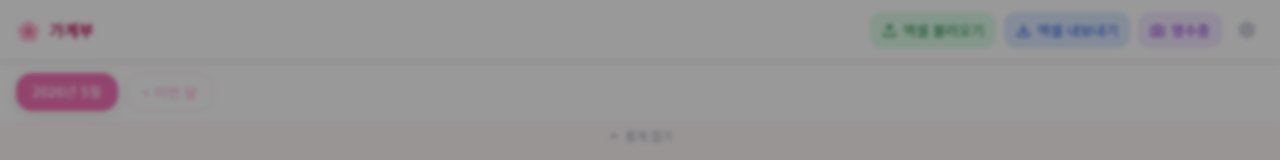
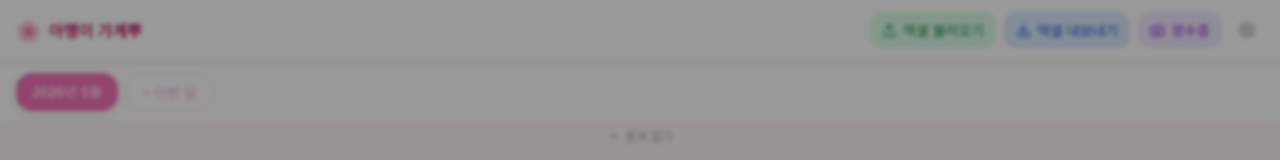
Before and after one commit to ayay11988/budget-app, a Next.js app: page / in a window 1280 px wide. Shown: the top 160 px of the page. Built offline with nearby package versions, Linux system fonts and the light colour scheme.

Commit message:
🌸 타이틀 변경: 아맹이 가계뿌

```diff
--- a/app/layout.tsx
+++ b/app/layout.tsx
@@ -6,7 +6,7 @@ import type { Metadata } from 'next';
 import './globals.css';
 
 export const metadata: Metadata = {
-  title: '🌸 수학강사 가계부',
+  title: '🌸 아맹이 가계뿌',
   description: '사업용·생활용·개인용 지출을 한눈에 관리하는 스마트 가계부',
 };
 
--- a/app/page.tsx
+++ b/app/page.tsx
@@ -55,7 +55,7 @@ export default function HomePage() {
       <header className="bg-white border-b border-pink-100 px-4 py-3 flex items-center justify-between sticky top-0 z-40 shadow-soft">
         <div className="flex items-center gap-2">
           <span className="text-xl">🌸</span>
-          <h1 className="text-base font-bold text-pink-700">가계부</h1>
+          <h1 className="text-base font-bold text-pink-700">아맹이 가계뿌</h1>
         </div>
 
         <div className="flex items-center gap-2">
```
